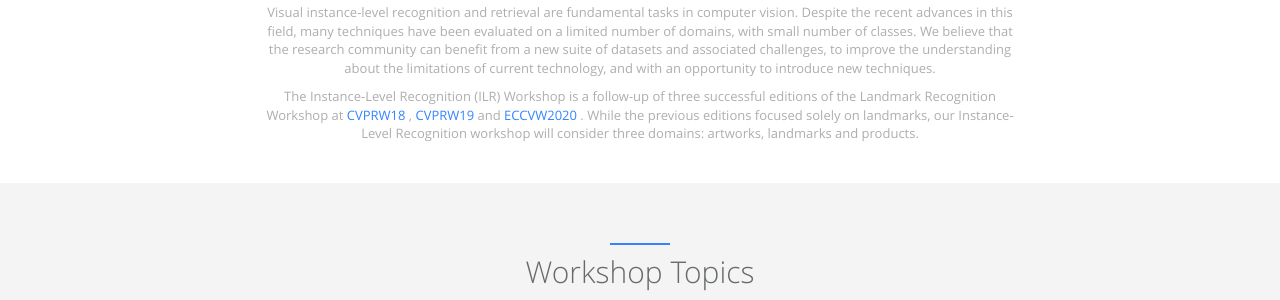
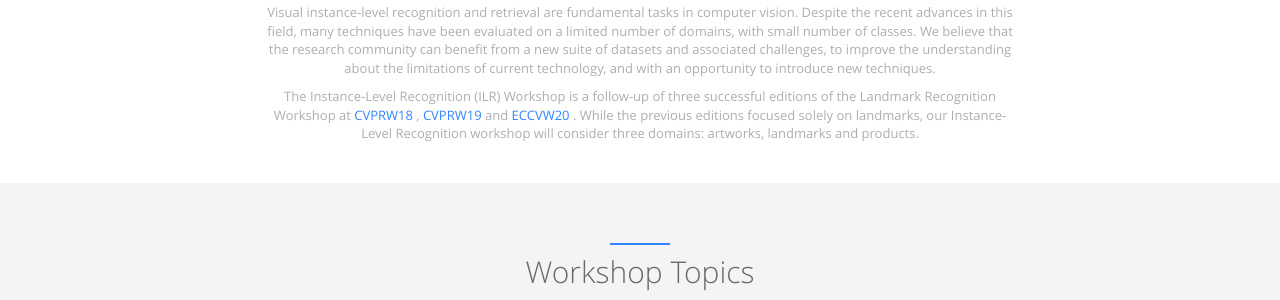
Before and after one commit to ilr-workshop/ICCVW2021, a Jekyll site: the page built from index.html, in a window 1280 px wide and 900 px high, scrolled down 705 px. Shown: the part 154-454 px from the top of the window. Built offline with Jekyll 4.4.1, drawn with Linux system fonts in a browser that asks for light colours.

Commit message:
Update _config.yml

```diff
--- a/_config.yml
+++ b/_config.yml
@@ -23,7 +23,7 @@ author:  # change following line to your infomation.
   #cv: http://cv.jarrekk.com  # An online CV can be printed as PDF, leave blank if you don't have now
   # skill icons are on avatar's left and right side. Reference urls are http://fontawesome.io/ and http://fizzed.com/oss/font-mfizz
   desc: >
-    <p>[See links below for slides and recorded videos.]</p><p>Visual instance-level recognition and retrieval are fundamental tasks in computer vision. Despite the recent advances in this field, many techniques have been evaluated on a limited number of domains, with small number of classes. We believe that the research community can benefit from a new suite of datasets and associated challenges, to improve the understanding about the limitations of current technology, and with an opportunity to introduce new techniques. </p><p>The Instance-Level Recognition (ILR) Workshop is a follow-up of three successful editions of the Landmark Recognition Workshop at <a href="https://landmarksworkshop.github.io/CVPRW2018" target="_blank"><span class="navy"> CVPRW18 </span></a>, <a href="https://landmarksworkshop.github.io/CVPRW2019" target="_blank"><span class="navy"> CVPRW19 </span></a> and <a href="https://ilr-workshop.github.io/ECCVW2020/" target="_blank"><span class="navy"> ECCVW2020 </span></a>. While the previous editions focused solely on landmarks, our Instance-Level Recognition workshop will consider three domains: artworks, landmarks and products.</p>
+    <p>[See links below for slides and recorded videos.]</p><p>Visual instance-level recognition and retrieval are fundamental tasks in computer vision. Despite the recent advances in this field, many techniques have been evaluated on a limited number of domains, with small number of classes. We believe that the research community can benefit from a new suite of datasets and associated challenges, to improve the understanding about the limitations of current technology, and with an opportunity to introduce new techniques. </p><p>The Instance-Level Recognition (ILR) Workshop is a follow-up of three successful editions of the Landmark Recognition Workshop at <a href="https://landmarksworkshop.github.io/CVPRW2018" target="_blank"><span class="navy"> CVPRW18 </span></a>, <a href="https://landmarksworkshop.github.io/CVPRW2019" target="_blank"><span class="navy"> CVPRW19 </span></a> and <a href="https://ilr-workshop.github.io/ECCVW2020/" target="_blank"><span class="navy"> ECCVW20 </span></a>. While the previous editions focused solely on landmarks, our Instance-Level Recognition workshop will consider three domains: artworks, landmarks and products.</p>
 # comment
   disqus:  # if you wanna comment feature, go to https://disqus.com/ to get your configuration; if not, comment following two lines.
   name: ILR2021
```
